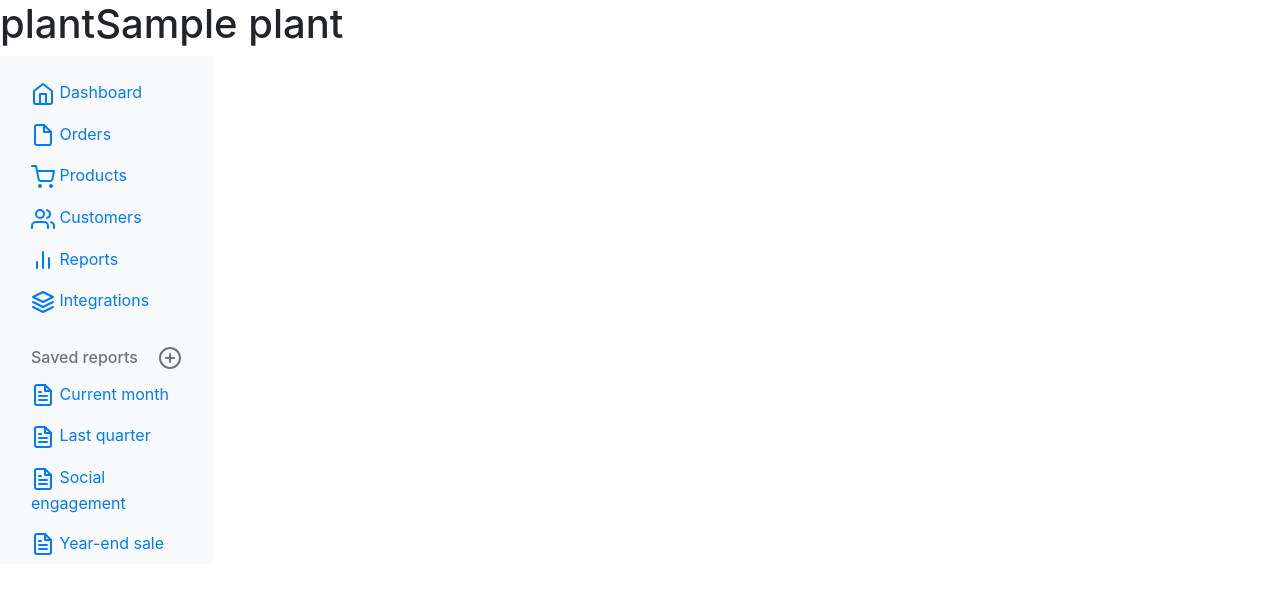
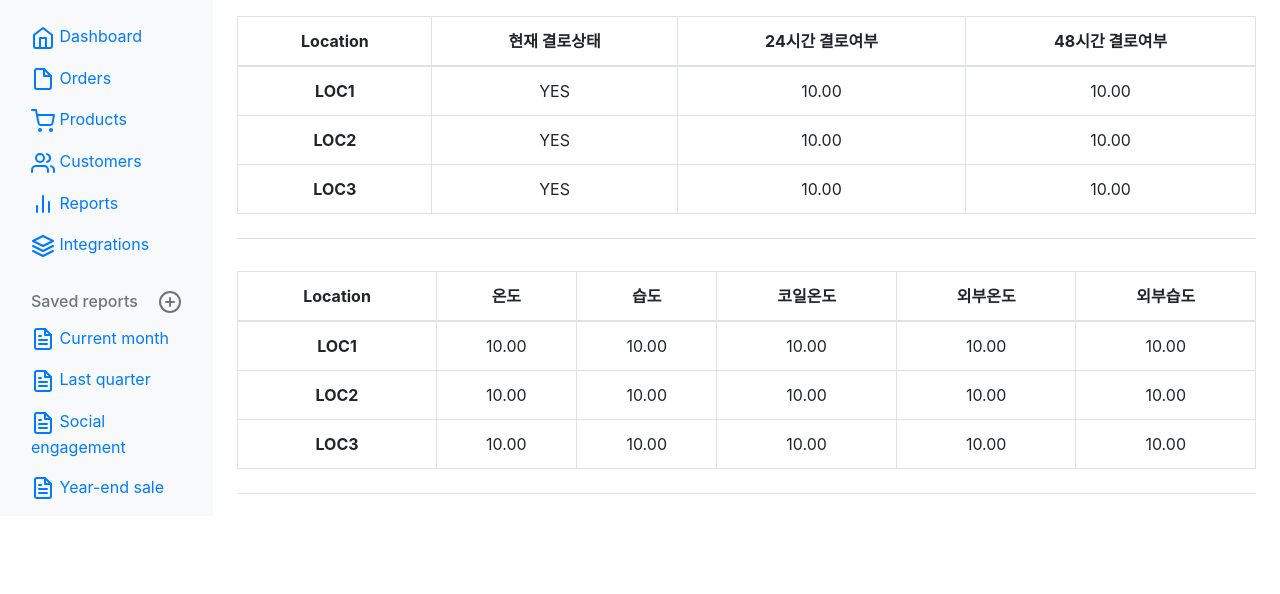
Before and after one commit to Redix8/raspberry, a Django app: template monitor/templates/monitor/plant.html in a window 1280 px wide. Shown: the part 56-650 px from the top of the page. Run offline with Django 3.2, Linux system fonts and the light colour scheme; the template is opened without the code that fills it: most values are stand-ins (such as "Sample title", 1, 10 or a date in 2020); some libraries are stand-ins or nearby versions.

Commit message:
plant html page init

```diff
--- a/monitor/templates/monitor/plant.html
+++ b/monitor/templates/monitor/plant.html
@@ -1,7 +1,9 @@
 {% extends 'monitor/index.html' %}
 
 {% block plant %}
-    <h1>plant{{plant}}</h1>
+
+    <div class="container-fluid">
+        <div class="row">
             <nav id="sidebarMenu" class="col-md-3 col-lg-2 d-md-block bg-light sidebar">
                 <div class="sidebar-sticky pt-3">
                     <ul class="nav flex-column">
@@ -78,5 +80,81 @@
                 </div>
             </nav>
 
+            <main role="main" class="col-md-9 ml-sm-auto col-lg-10 px-md-4">
+                <div class="d-flex justify-content-between flex-wrap flex-md-nowrap align-items-center pt-3 pb-2 mb-3 border-bottom">
+                <table class="table table-bordered text-center">
+                        <thead>
+                        <tr>
+                            <th scope="col">Location</th>
+                            <th scope="col">현재 결로상태</th>
+                            <th scope="col">24시간 결로여부</th>
+                            <th scope="col">48시간 결로여부</th>
+                        </tr>
+                        </thead>
+                        <tbody>
+                        <tr>
+                            <th scope="row">LOC1</th>
+                            <td>{{ env.cond_loc1|yesno:"YES, NO, ERR" }}</td>
+                            <td>{{ env.hum_in_loc1|floatformat:2 }}</td>
+                            <td>{{ env.tem_coil_loc1|floatformat:2 }}</td>
+                        </tr>
+                        <tr>
+                            <th scope="row">LOC2</th>
+                            <td>{{ env.cond_loc2|yesno:"YES, NO, ERR" }}</td>
+                            <td>{{ env.hum_in_loc2|floatformat:2 }}</td>
+                            <td>{{ env.tem_coil_loc2|floatformat:2 }}</td>
+                        </tr>
+                        <tr>
+                            <th scope="row">LOC3</th>
+                            <td>{{ env.cond_loc3|yesno:"YES, NO, ERR" }}</td>
+                            <td>{{ env.hum_in_loc3|floatformat:2 }}</td>
+                            <td>{{ env.tem_coil_loc3|floatformat:2 }}</td>
+                        </tr>
+                        </tbody>
+                    </table>
+                </div>
+                <div class="d-flex justify-content-between flex-wrap flex-md-nowrap align-items-center pt-3 pb-2 mb-3 border-bottom">
+                    <table class="table table-bordered text-center">
+                        <thead>
+                        <tr>
+                            <th scope="col">Location</th>
+                            <th scope="col">온도</th>
+                            <th scope="col">습도</th>
+                            <th scope="col">코일온도</th>
+                            <th scope="col">외부온도</th>
+                            <th scope="col">외부습도</th>
+                        </tr>
+                        </thead>
+                        <tbody>
+                        <tr>
+                            <th scope="row">LOC1</th>
+                            <td>{{ env.tem_in_loc1|floatformat:2 }}</td>
+                            <td>{{ env.hum_in_loc1|floatformat:2 }}</td>
+                            <td>{{ env.tem_coil_loc1|floatformat:2 }}</td>
+                            <td>{{ env.tem_out_loc1|floatformat:2 }}</td>
+                            <td>{{ env.hum_out_loc1|floatformat:2 }}</td>
+                        </tr>
+                        <tr>
+                            <th scope="row">LOC2</th>
+                            <td>{{ env.tem_in_loc2|floatformat:2 }}</td>
+                            <td>{{ env.hum_in_loc2|floatformat:2 }}</td>
+                            <td>{{ env.tem_coil_loc2|floatformat:2 }}</td>
+                            <td>{{ env.tem_out_loc1|floatformat:2 }}</td>
+                            <td>{{ env.hum_out_loc1|floatformat:2 }}</td>
+                        </tr>
+                        <tr>
+                            <th scope="row">LOC3</th>
+                            <td>{{ env.tem_in_loc3|floatformat:2 }}</td>
+                            <td>{{ env.hum_in_loc3|floatformat:2 }}</td>
+                            <td>{{ env.tem_coil_loc3|floatformat:2 }}</td>
+                            <td>{{ env.tem_out_loc1|floatformat:2 }}</td>
+                            <td>{{ env.hum_out_loc1|floatformat:2 }}</td>
+                        </tr>
+                        </tbody>
+                    </table>
+                </div>
+            </main>
+        </div>
+    </div>
 
 {% endblock %}
--- a/monitor/views.py
+++ b/monitor/views.py
@@ -35,8 +35,14 @@ def index(request):
 
 @login_required
 def plant(request, plant):
+    env = PlantEnviron.objects.order_by(F('recTime').desc()).filter(plant=plant).first()
+    pred24 = Prediction.objects.order_by(F('recTime').desc()).filter(plant=plant).filter(forecast='24')[:24]
+    pred48 = Prediction.objects.order_by(F('recTime').desc()).filter(plant=plant).filter(forecast='48')[:24]
     context = {
         'plant': plant,
+        'env': env,
+        'pred24': pred24,
+        'pred48': pred48,
     }
     return render(request, 'monitor/plant.html', context)
 
```
Lines whose indentation alone changed are shown as unchanged.
